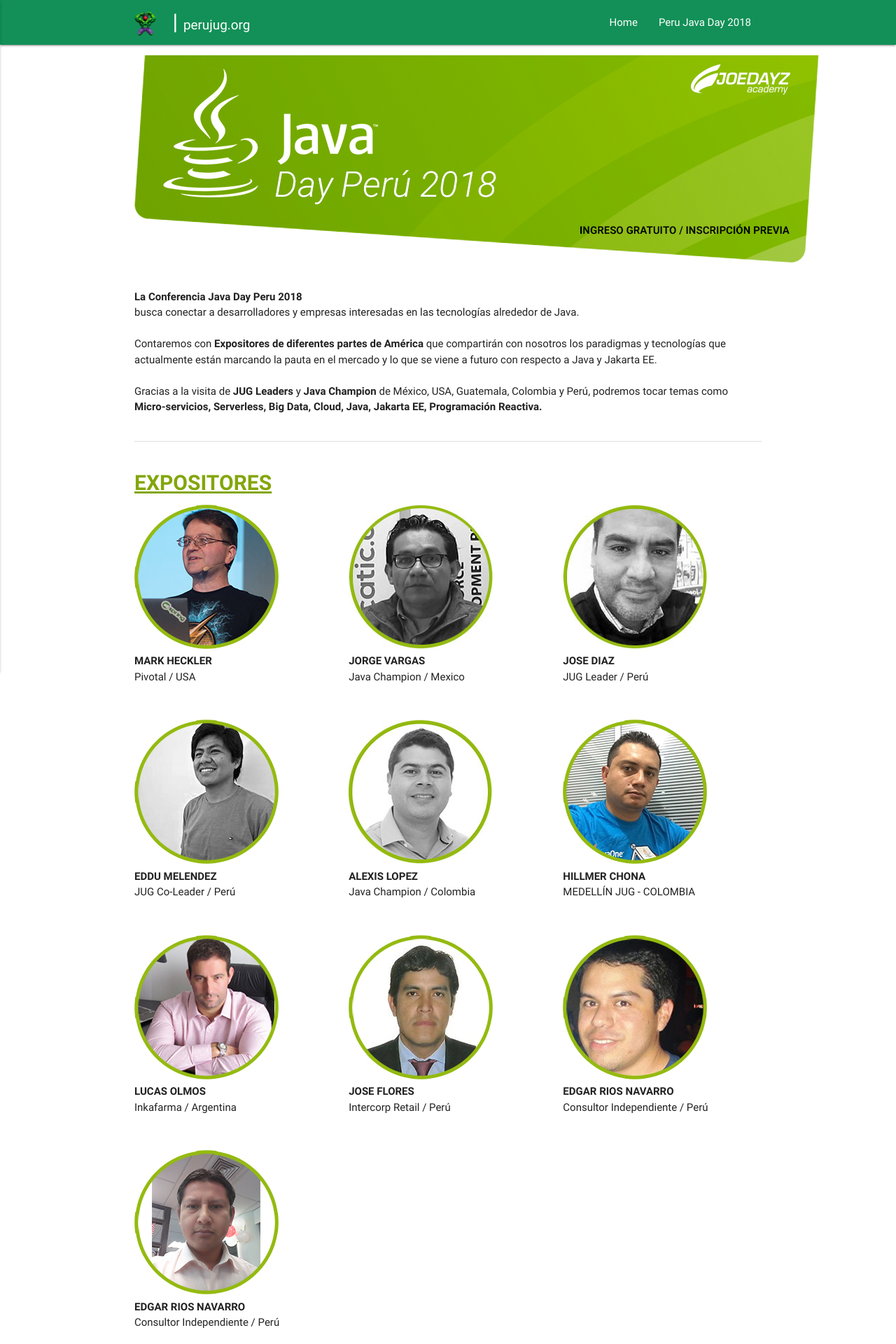
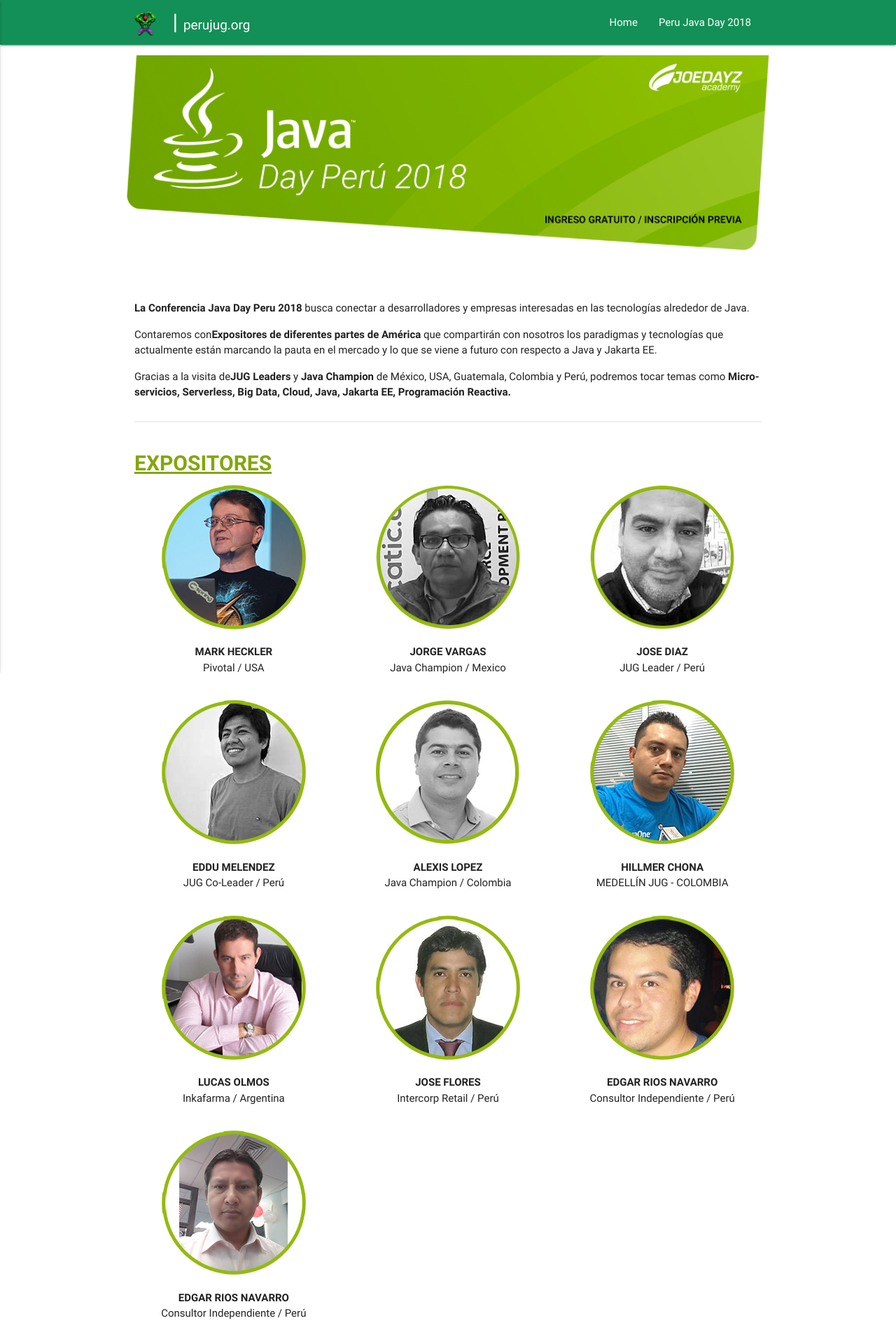
Before and after one commit to perujug/perujugwebsite, a Jekyll site: the page built from javadayperu2018.md, in a window 1280 px wide. Shown: the top 1920 px of the page at 70% size. Built offline with Jekyll 4.4.1, drawn with Linux system fonts in a browser that asks for light colours; some of the changed text lies outside the part shown.

Commit message:
fix(java-day-2018): fix style for responsive design

```diff
--- a/_sass/main.scss
+++ b/_sass/main.scss
@@ -97,20 +97,48 @@ p.rss-subscribe {
   height: 280px;
   background-color: #83a60a;
   text-align: center;
-  border-radius: 140px;
-  -moz-border-radius: 140px;
-  -webkit-border-radius: 140px;
+  border-radius: 100%;
+  -moz-border-radius: 100%;
+  -webkit-border-radius: 100%;
   padding-top: 45px;
   line-height: 25px;
   margin: auto;
 }
 
-.registro h1 {
+.registro h1,
+.address h2{
   font-size: 30px;
   color: #fff;
   text-decoration: underline;
   margin-bottom: 20px;
   font-weight: bold;
+}
+.address{
+  padding: 3rem !important;
+}
+
+.background-rotate{
+  z-index: -1;
+  overflow: hidden;
+  background:  #83a60a;
+  position:absolute;
+  width: 100%;
+  height: 320px;
+  border-radius: 20px;
+  -ms-transform: rotate(-3deg); /* IE 9 */
+  -webkit-transform: rotate(-3deg); /* Safari 3-8 */
+  transform: rotate(-3deg);
+  box-shadow: 5px 10px 18px #ccc2c2;
+}
+
+#map {
+  height: 320px;
+}
+.background-container{
+    position:relative;
+    color: white;
+    margin-bottom: 5rem;
+    height: 300px;
 }
 
 @media only screen and (max-width: 768px) {
@@ -145,35 +173,7 @@ p.rss-subscribe {
     padding-right: 15px;
     font-size: 18px;
   }
-  .mapa {
-    z-index: 999;
-    position: relative;
-    background-image: url("../img/javadayperu/mobile.png");
-    background-size: 100% 100%;
-    width: 100%;
-    color: #fff;
-    margin-top: -10px;
-  }
-  .mapa h1 {
-    font-size: 20px;
-    color: #fff;
-    text-decoration: underline;
-    margin-bottom: 15px;
-    font-weight: bold;
-  }
-  #Mapa {
-    height: 240px;
-    width: 100%;
-    position: absolute;
-    z-index: 1;
-    left: 50%;
-    margin-top: 160px;
-    margin-left: -245px;
-  }
-  .lugar {
-    margin-top: 30px;
-    margin-left: 40px;
-  }
+
 }
 
 
@@ -195,13 +195,7 @@ p.rss-subscribe {
     text-decoration: none;
   }
 
-  #Mapa {
-    height: 380px;
-    width: 500px;
-    position: absolute;
-    z-index: 1;
-    left: 650px;
-}
+
 
 .charla{margin-bottom: 10px;}
 .mapa{z-index:999;position: relative;background-image: url("../images/javadayperu/desktop.png");width: 1001px; height: 406px; color:#fff;margin-top: -30px;}
--- a/javadayperu2018.md
+++ b/javadayperu2018.md
@@ -8,186 +8,199 @@ permalink: /perujavaday2018/
 <script src="/js/gmaps.js" th:src="@{/js/gmaps.js}"></script>
 
 <div class="section">
-        <a href="http://www.joedayz.pe" target="_blank"><img src="/images/javadayperu/header.png" th:src="/images/javadayperu/header.png" alt="" class="img-responsive"/></a>
+    <div class="row">
+        <a href="http://www.joedayz.pe" target="_blank">
+            <img src="/images/javadayperu/header.png" th:src="/images/javadayperu/header.png" alt="" width="100%" class="img-responsive"/>
+        </a>
+    </div>
 </div>
 
 <div class="section">
-    <b>La Conferencia Java Day Peru 2018</b><br/>
-        busca conectar a desarrolladores y empresas interesadas en las tecnologías alrededor de Java. <br/><br/>
-        Contaremos con <b>Expositores de diferentes partes de América</b> que compartirán con nosotros los paradigmas y tecnologías que actualmente están marcando la pauta en el mercado y lo que se viene a futuro con respecto a Java y Jakarta EE.<br/><br/>
-        Gracias a la visita de <b>JUG Leaders</b> y <b>Java Champion</b> de México, USA, Guatemala, Colombia y Perú, podremos tocar temas como <b>Micro-servicios, Serverless, Big Data, Cloud, Java, Jakarta EE, Programación Reactiva.</b><br/><br/>
+    <p><b>La Conferencia Java Day Peru 2018</b>
+     busca conectar a desarrolladores y empresas interesadas en las tecnologías alrededor de Java.</p>
 
+      <p>Contaremos con<b>Expositores de diferentes partes de América</b>
+     que compartirán con nosotros los paradigmas y tecnologías que actualmente están marcando la pauta en el mercado y lo que se viene a futuro con respecto a Java y Jakarta EE.
+     </p>
+
+     <p> Gracias a la visita de<b>JUG Leaders</b> y
+     <b>Java Champion</b>
+    de México, USA, Guatemala, Colombia y Perú, podremos tocar temas como
+    <b>Micro-servicios, Serverless, Big Data, Cloud, Java, Jakarta EE, Programación Reactiva.</b></p>
 </div>
 <div class="divider"></div>
 <div class="section">
     <h2 class="titlejava">EXPOSITORES</h2>
 
     <div class="row">
-            <div class="col s4">
+            <div class="col s12 m4 center-align">
                 <img src="/images/javadayperu/markheckler.jpg" th:src="@{/images/javadayperu/markheckler.jpg}"  alt=""/><br/>
-                <b>MARK HECKLER</b><br/>
-                Pivotal / USA<br/>
+               <p> <b>MARK HECKLER</b><br/>
+                Pivotal / USA</p>
             </div>
-            <div class="col s4">
+            <div class="col s12 m4 center-align">
                 <img src="/images/javadayperu/expo2.jpg" th:src="@{/images/javadayperu/expo2.jpg}"  alt=""/><br/>
-                <b>JORGE VARGAS</b><br/>
-                Java Champion / Mexico<br/>
+               <p><b>JORGE VARGAS</b><br/>
+                Java Champion / Mexico</p>
             </div>
-            <div class="col s4">
+            <div class="col s12 m4 center-align">
                 <img src="/images/javadayperu/expo4.jpg" th:src="@{/images/javadayperu/expo4.jpg}"  alt=""/><br/>
-                <b>JOSE DIAZ</b><br/>
-                JUG Leader / Perú<br/>
+                <p> <b>JOSE DIAZ</b><br/>
+                JUG Leader / Perú</p>
+            </div>
+    </div>
+    <div class="row">
+            <div class="col s12 m4 center-align">
+                <img src="/images/javadayperu/eddu.jpg" th:src="@{/images/javadayperu/eddu.jpg}"  alt=""/><br/>
+               <p> <b>EDDU MELENDEZ</b><br/>
+                JUG Co-Leader / Perú</p>
+            </div>
+            <div class="col s12 m4 center-align">
+                <img src="/images/javadayperu/expo1.jpg" th:src="@{/images/javadayperu/expo1.jpg}"  alt=""/><br/>
+               <p> <b>ALEXIS LOPEZ</b><br/>
+                Java Champion / Colombia</p>
+            </div>
+            <div class="col s12 m4 center-align">
+                <img src="/images/javadayperu/hilmer.jpg" th:src="@{/images/javadayperu/hilmer.jpg}"  alt=""/><br/>
+              <p>  <b>HILLMER CHONA</b><br/>
+                MEDELLÍN JUG - COLOMBIA</p>
+            </div>
+
+    </div>
+    <div class="row">
+            <div class="col s12 m4 center-align">
+                <img src="/images/javadayperu/lucas.jpg" th:src="@{/images/javadayperu/lucas.jpg}"  alt=""/><br/>
+               <p> <b>LUCAS OLMOS</b><br/>
+                Inkafarma / Argentina</p>
+            </div>
+            <div class="col s12 m4 center-align">
+                <img src="/images/javadayperu/joseflores.jpg" th:src="@{/images/javadayperu/joseflores.jpg}"  alt=""/><br/>
+               <p> <b>JOSE FLORES</b><br/>
+                Intercorp Retail / Perú</p>
+            </div>
+            <div class="col s12 m4 center-align">
+                <img src="/images/javadayperu/miguelcordova.jpg" th:src="@{/images/javadayperu/miguelcordova.jpg}"  alt=""/><br/>
+               <p><b>EDGAR RIOS NAVARRO </b><br/>
+                Consultor Independiente / Perú</p>
+            </div>
+
+    </div>
+    <div class="row">
+            <div class="col s12 m4 center-align">
+                <img src="/images/javadayperu/edgarriosnavarro.jpg" th:src="@{/images/javadayperu/edgarriosnavarro.jpg}"  alt=""/><br/>
+               <p><b>EDGAR RIOS NAVARRO </b><br/>
+                Consultor Independiente / Perú</p>
             </div>
     </div>
 </div>
 <div class="section">
+        <div class="row hide-on-med-and-up">
+                <h2 class="titlejava">LUGAR</h2>
+                <p> Auditorio de la FISI,
+                    Universidad Nacional Mayor de San Marcos.</p>
+                <h2 class="titlejava">FECHA</h2>
+                <p>
+                    30 Junio de 9am. a 8pm.
+                </p>
+        </div>
+    <div class="row">
+        <div class="col s12 background-container">
+            <div class="background-rotate">
+                    <div class="col s12 m6"></div>
+                    <div class="col s12 m6" id="map" ></div>
 
-    <div class="row">
-            <div class="col s4">
-                <img src="/images/javadayperu/eddu.jpg" th:src="@{/images/javadayperu/eddu.jpg}"  alt=""/><br/>
-                <b>EDDU MELENDEZ</b><br/>
-                JUG Co-Leader / Perú<br/>
             </div>
-            <div class="col s4">
-                <img src="/images/javadayperu/expo1.jpg" th:src="@{/images/javadayperu/expo1.jpg}"  alt=""/><br/>
-                <b>ALEXIS LOPEZ</b><br/>
-                Java Champion / Colombia<br/>
-            </div>
-            <div class="col s4">
-                <img src="/images/javadayperu/hilmer.jpg" th:src="@{/images/javadayperu/hilmer.jpg}"  alt=""/><br/>
-                <b>HILLMER CHONA</b><br/>
-                MEDELLÍN JUG - COLOMBIA<br/>
+            <div class="col s12 m6 hide-on-small-only address" >
+                    <h2>LUGAR</h2>
+                    <p> Auditorio de la FISI,
+                        Universidad Nacional Mayor de San Marcos.</p>
+                    <h2>FECHA</h2>
+                    <p>
+                        30 Junio de 9am. a 8pm.
+                    </p>
             </div>
 
+        </div>
     </div>
-</div>
-<div class="section">
-
-    <div class="row">
-            <div class="col s4">
-                <img src="/images/javadayperu/lucas.jpg" th:src="@{/images/javadayperu/lucas.jpg}"  alt=""/><br/>
-                <b>LUCAS OLMOS</b><br/>
-                Inkafarma / Argentina<br/>
-            </div>
-            <div class="col s4">
-                <img src="/images/javadayperu/joseflores.jpg" th:src="@{/images/javadayperu/joseflores.jpg}"  alt=""/><br/>
-                <b>JOSE FLORES</b><br/>
-                Intercorp Retail / Perú<br/>
-            </div>
-            <div class="col s4">
-                <img src="/images/javadayperu/miguelcordova.jpg" th:src="@{/images/javadayperu/miguelcordova.jpg}"  alt=""/><br/>
-                <b>EDGAR RIOS NAVARRO </b><br/>
-                Consultor Independiente / Perú<br/>
-            </div>
-
-    </div>
-</div>
-<div class="section">
-
-    <div class="row">
-            <div class="col s4">
-                <img src="/images/javadayperu/edgarriosnavarro.jpg" th:src="@{/images/javadayperu/edgarriosnavarro.jpg}"  alt=""/><br/>
-                <b>EDGAR RIOS NAVARRO </b><br/>
-                Consultor Independiente / Perú<br/>
-            </div>
-    </div>
-</div>
-
-<div class="divider"></div>
-
-<div class="section">
-    <div id="Mapa"></div>
-    <div class="row mapa">
-        <div class="col s6 lugar">
-            <h1>LUGAR</h1>
-                Auditorio de la FISI,<br/>
-                Universidad Nacional Mayor de San Marcos.<br/><br/>
-
-                <h1>FECHA</h1>
-                30 Junio de 9am. a 8pm.<br/>
-            </div>
-        </div>
 </div>
 <div class="divider"></div>
 <div class="section">
+    <div class="row">
+            <div class="col s12 m6">
+                <h2 class="titlejava">AGENDA</h2>
+                <p>
+                    <b>9:00 am. a 9:15 am.</b><br/>
+                    Bienvenida al Evento
+                </p>
+                <p>
+                    <b>9:15 am. a 10:00 am.</b><br/>
+                    Programando Robots de Lego con Java y Kotlin con Miguel Córdova.
+                </p>
+                <p>
+                    <b>10:15 am. a 11:00 am.</b><br/>
+                    Full-stack Reactive Java con Project Reactor y Spring Boot 2 con Mark Heckler.
+                </p>
+                <p>
+                    <b>11:15 am. a 12:00 pm.</b><br/>
+                    Usando Java EE para crear una operadora virtual de telefonía con Jorge Vargas.
+                </p>
+                <p>
+                    <b>12:15 pm. a 13:00 pm.</b><br/>
+                    Agilidad en los Micro-servicios... con Lucas Olmos y José Flores.
+                </p>
 
-    <div class="row">
-            <div class="col s6">
-                <h2 class="titlejava">AGENDA</h2>
-                <div class="charla">
-                    <b>9:00 am. a 9:15 am.</b><br/>
-                    Bienvenida al Evento.<br/>
-                </div>
-                <div class="charla">
-                    <b>9:15 am. a 10:00 am.</b><br/>
-                    Programando Robots de Lego con Java y Kotlin con Miguel Córdova.<br/>
-                </div>
-                <div class="charla">
-                    <b>10:15 am. a 11:00 am.</b><br/>
-                    Full-stack Reactive Java con Project Reactor y Spring Boot 2 con Mark Heckler.<br/>
-                </div>
-                <div class="charla">
-                    <b>11:15 am. a 12:00 pm.</b><br/>
-                    Usando Java EE para crear una operadora virtual de telefonía con Jorge Vargas.<br/>
-                </div>
-                <div class="charla">
-                    <b>12:15 pm. a 13:00 pm.</b><br/>
-                    Agilidad en los Micro-servicios... con Lucas Olmos y José Flores.<br/>
-                </div>
-
-                <div class="charla">
+                <p>
                     <b>13:00 pm. a 14:00 pm.</b><br/>
-                    <b>ALMUERZO</b>.<br/>
-                </div>
-                <div class="charla">
+                    <b>ALMUERZO.</b>
+                </p>
+                <p>
                     <b>14:15 pm. a 15:00 pm.</b><br/>
-                    Java 9, 10, 11 y mas ... con Hillmer Chona.<br/>
-                </div>
-                <div class="charla">
+                    Java 9, 10, 11 y mas ... con Hillmer Chona.
+                </p>
+                <p>
                     <b>15:15 pm. a 16:00 pm.</b><br/>
-                    Más allá de git add/commit/push con Alexis López.<br/>
-                </div>
-                <div class="charla">
+                    Más allá de git add/commit/push con Alexis López.
+                </p>
+                <p>
                     <b>16:15 pm. en 17:00 pm.</b><br/>
-                    CI/CD for Spring Boot Applications with Jenkins con Eddu Melendez.<br/>
-                </div>
-                <div class="charla">
+                    CI/CD for Spring Boot Applications with Jenkins con Eddu Melendez.
+                </p>
+                <p>
                     <b>17:15 pm. en 18:00 pm.</b><br/>
-                    Groovy: Casos de la vida Real con Edgar Rios Navarro <br/>
-                </div>
-                <div class="charla">
+                    Groovy: Casos de la vida Real con Edgar Rios Navarro
+                </p>
+                <p>
                     <b>18:15 pm. en 19:00 pm.</b><br/>
-                    Vue.js para Desarrolladores Java con José Díaz <br/>
-                </div>
+                    Vue.js para Desarrolladores Java con José Díaz
+                </p>
             </div>
 
-            <div class="col s6">
-                <div class="registro">
+            <div class="col s12 m6">
+                <div class="col s12">
+                    <div class="registro">
                     <h1>INSCRIPCIÓN</h1>
                     No pierdas más tiempo
                     y reserva tu entrada
                     ahora mismo.<br/><br/>
                     <a href="https://www.meetup.com/Peru-Java-User-Group/events/250125294/" class="boton" target="_blank">REGISTRARME</a>
+                    </div>
                 </div>
-
-                <br/>
-                <h2 class="titlejava">SPONSORS</h2>
-                <img src="/images/javadayperu/sponsors.jpg" th:src="@{/images/javadayperu/sponsors.jpg}" alt="" width="100%"/>
-
+                <div class="col s12">
+                    <h2 class="titlejava">SPONSORS</h2>
+                    <img src="/images/javadayperu/sponsors.jpg" th:src="@{/images/javadayperu/sponsors.jpg}" alt="" width="100%"/>
+                </div>
             </div>
 
     </div>
 </div>
 
 <div class="section">
-    <br/>
-
-    <a href="http://www.joedayz.pe" target="_blank"><img src="/images/javadayperu/footer.png"  th:src="@{/images/javadayperu/footer.png}" alt="" class="img-responsive"/></a>
+    <a href="http://www.joedayz.pe" target="_blank"><img src="/images/javadayperu/footer.png" width="100%" th:src="@{/images/javadayperu/footer.png}" alt="" class="img-responsive"/></a>
 </div>
 
 <script>
     map = new GMaps({
-        div: '#Mapa',
+        div: '#map',
         zoom: 18,
         lat: -12.053155,
         lng: -77.085546
```
